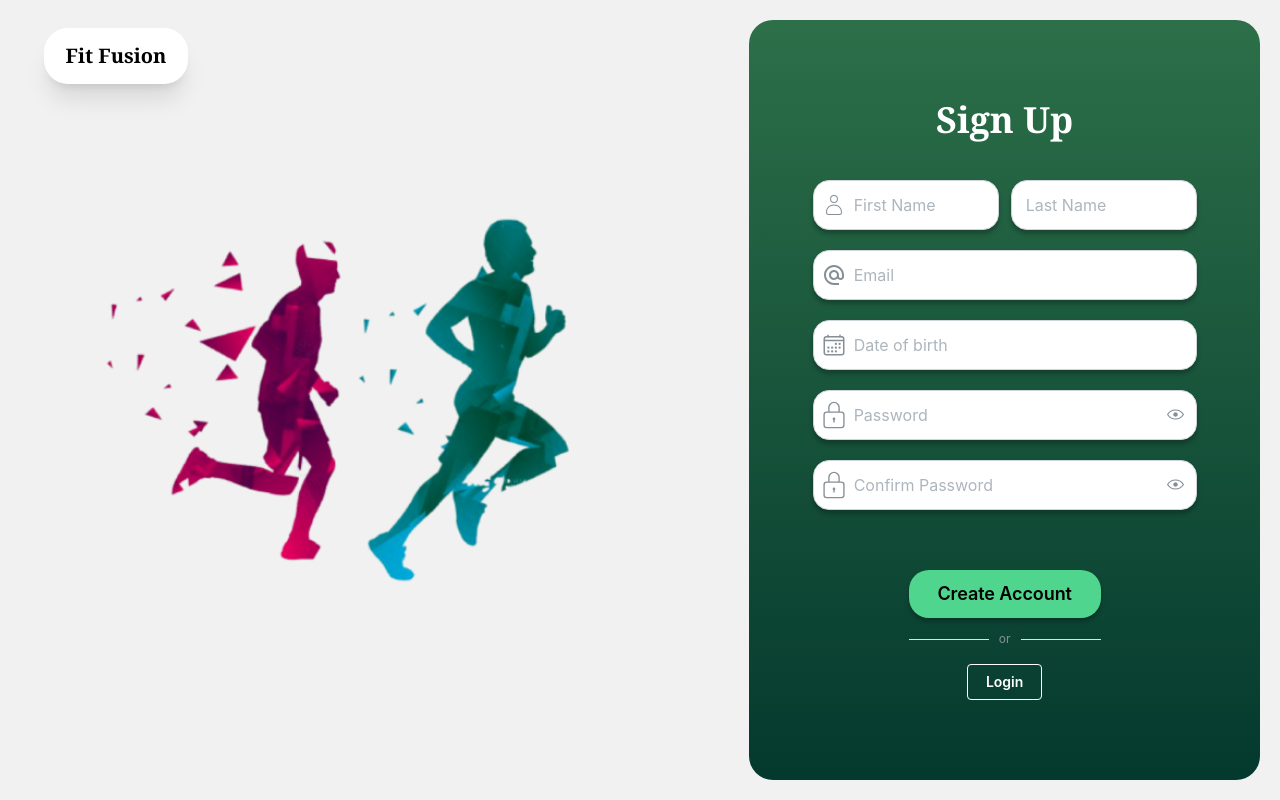
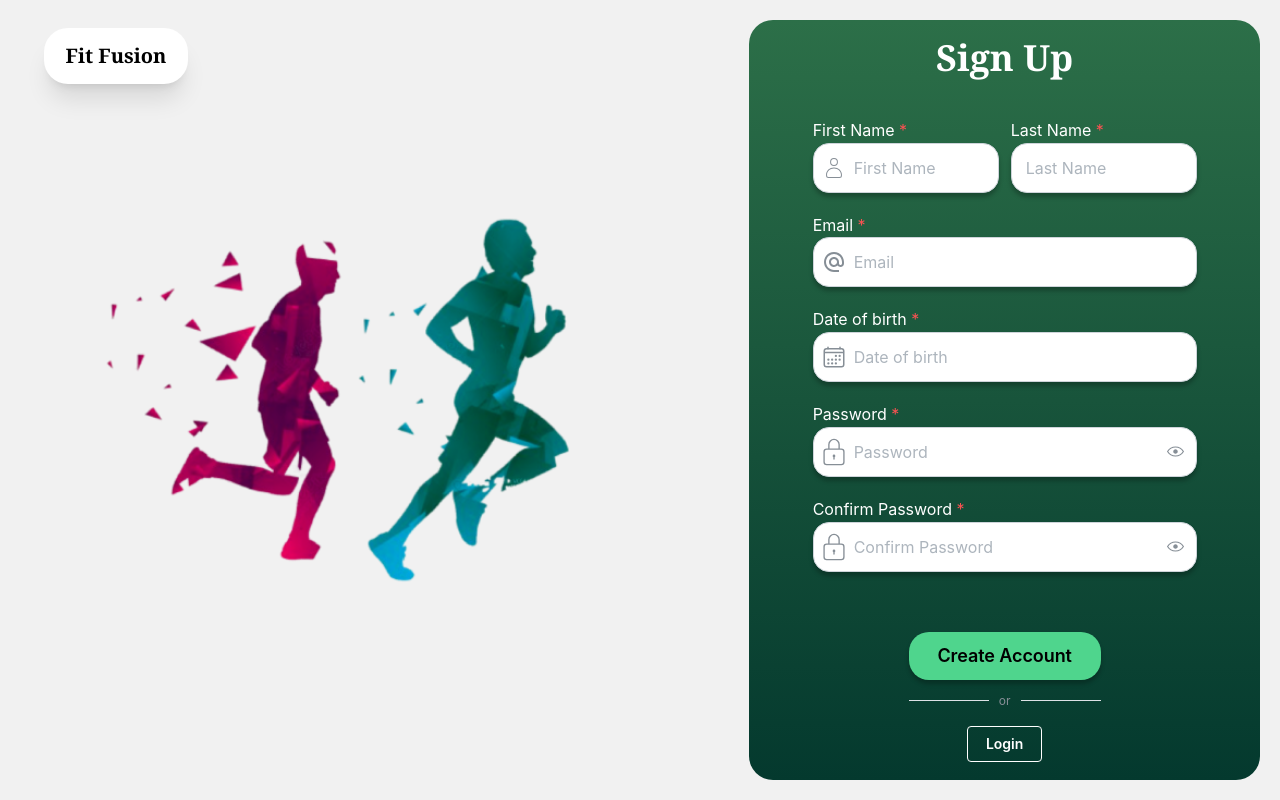
Before and after one commit to ArjunXvarma/team-project-team-26, a Next.js app in the folder frontend/: page /signup in a window 1280 px wide. Built offline with nearby package versions, Linux system fonts and the light colour scheme.

Commit message:
Bug Fixes and Added Accessibility to Signup.

```diff
--- /dev/null
+++ b/frontend/src/app/signup/layout.tsx
@@ -0,0 +1,14 @@
+import { Metadata } from "next";
+
+export const metadata: Metadata = {
+  title: "Signup",
+  description: "Signup and join Fit Fusion Today!",
+};
+
+export default function LoginLayout({
+  children,
+}: Readonly<{
+  children: React.ReactNode;
+}>) {
+  return <>{children}</>;
+}
--- a/frontend/src/app/signup/page.tsx
+++ b/frontend/src/app/signup/page.tsx
@@ -19,8 +19,8 @@ import { PasswordInput, Button, Divider, TextInput } from "@mantine/core";
 import { formatDate, showErrorMessage, showSuccessMessage } from "@/utils";
 
 export default function Signup() {
+  const router = useRouter();
   const { theme } = useTheme();
-  const router = useRouter();
   const [loading, setLoading] = useState(false);
 
   const form = useForm({
@@ -149,7 +149,12 @@ export default function Signup() {
             </h1>
           </div>
           <div>
-            <Image src="/runner.png" alt="Runner Image" width={550} height={380} />
+            <Image
+              width={550}
+              height={380}
+              src="/runner.png"
+              alt="Two men wearing sports attire jogging together along a path outdoors."
+            />
           </div>
         </div>
         <div
@@ -171,6 +176,7 @@ export default function Signup() {
                 <TextInput
                   required
                   size="md"
+                  label="First Name"
                   placeholder="First Name"
                   {...form.getInputProps("fname")}
                   leftSection={<CiUser size={24} />}
@@ -179,6 +185,7 @@ export default function Signup() {
                 <TextInput
                   required
                   size="md"
+                  label="Last Name"
                   placeholder="Last Name"
                   {...form.getInputProps("lname")}
                   className={`w-full signup ${theme == "dark" ? "input--dark-mode" : ""}`}
@@ -188,6 +195,7 @@ export default function Signup() {
                 required
                 size="md"
                 type="email"
+                label="Email"
                 placeholder="Email"
                 {...form.getInputProps("email")}
                 leftSection={<MdAlternateEmail size={24} />}
@@ -198,6 +206,7 @@ export default function Signup() {
                 clearable
                 size="md"
                 valueFormat="DD MMMM YYYY"
+                label="Date of birth"
                 placeholder="Date of birth"
                 {...form.getInputProps("dob")}
                 maxDate={dayjs(new Date()).toDate()}
@@ -212,6 +221,7 @@ export default function Signup() {
               <PasswordInput
                 required
                 size="md"
+                label="Password"
                 placeholder="Password"
                 leftSection={<CiLock size={32} />}
                 {...form.getInputProps("password")}
@@ -221,6 +231,7 @@ export default function Signup() {
               <PasswordInput
                 required
                 size="md"
+                label="Confirm Password"
                 placeholder="Confirm Password"
                 leftSection={<CiLock size={32} />}
                 {...form.getInputProps("cpassword")}
--- a/frontend/src/app/signup/signup-styles.css
+++ b/frontend/src/app/signup/signup-styles.css
@@ -6,6 +6,14 @@
   padding-bottom: 5px;
   border-radius: 16px;
   box-shadow: 0px 4px 4px 0px #00000040;
+}
+
+.mantine-PasswordInput-label,
+.mantine-TextInput-label,
+.mantine-DateInput-label {
+  color: white;
+  font-size: 16px;
+  font-weight: 400;
 }
 
 .gradient--dark-mode {
```
